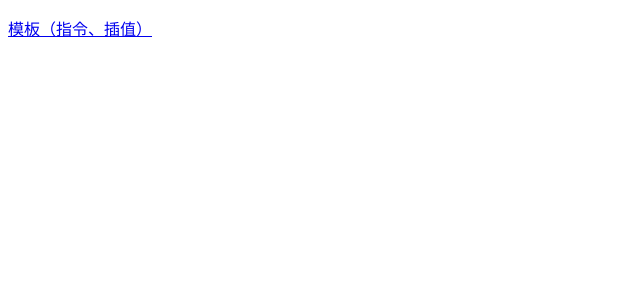
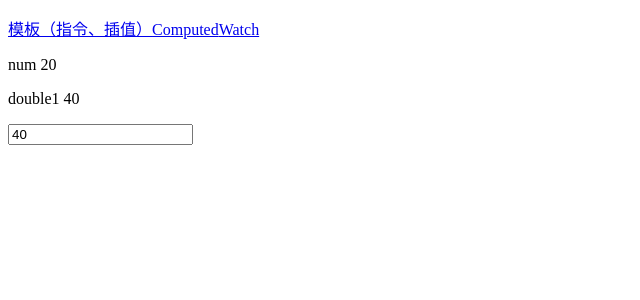
Before and after one commit to levid-gc/vue-playground, a Vue app: page /#/computed in a window 1280 px wide. Shown: the top 300 px of the page, without its empty margins (0-640 px from the left). Built offline with nearby package versions, Linux system fonts and the light colour scheme.

Commit message:
feat: add Computed and Watch pages

```diff
--- a/src/App.vue
+++ b/src/App.vue
@@ -2,6 +2,8 @@
   <div>
     <p>
       <router-link to="/template">模板（指令、插值）</router-link>
+      <router-link to="/computed">Computed</router-link>
+      <router-link to="/watch">Watch</router-link>
     </p>
     <router-view></router-view>
   </div>
--- /dev/null
+++ b/src/components/VComputed.vue
@@ -0,0 +1,30 @@
+<template>
+  <div>
+    <p>num {{ num }}</p>
+    <p>double1 {{ double1 }}</p>
+    <input type="text" v-model="double2" />
+  </div>
+</template>
+
+<script lang="ts">
+import { Vue, Component } from 'vue-property-decorator';
+
+@Component
+class VComputed extends Vue {
+  num = 20;
+
+  get double1() {
+    return this.num * 2;
+  }
+
+  get double2() {
+    return this.num * 2;
+  }
+
+  set double2(val) {
+    this.num = val / 2;
+  }
+}
+
+export default VComputed;
+</script>
--- a/src/components/Template.vue
+++ b/src/components/VTemplate.vue
@@ -15,7 +15,7 @@
 import { Vue, Component } from 'vue-property-decorator';
 
 @Component
-class Template extends Vue {
+class VTemplate extends Vue {
   message = 'hello vue';
 
   flag = true;
@@ -25,5 +25,5 @@ class Template extends Vue {
   rawHtml = '指令——原始 html <b>加粗</b> <i>斜体</i>';
 }
 
-export default Template;
+export default VTemplate;
 </script>
--- /dev/null
+++ b/src/components/VWatch.vue
@@ -0,0 +1,33 @@
+<template>
+  <div>
+    <input type="text" v-model="name" />
+    <input type="text" v-model="info.city" />
+  </div>
+</template>
+
+<script>
+import { Vue, Component, Watch } from 'vue-property-decorator';
+
+@Component
+class VWatch extends Vue {
+  name = 'vue';
+
+  info = {
+    city: '南京'
+  };
+
+  @Watch('name')
+  watchName(val, oldVal) {
+    // 可以正常拿到 oldVal 和 val
+    console.log('watch name', val, oldVal);
+  }
+
+  @Watch('info', { deep: true })
+  watchInfo(val, oldVal) {
+    // 引用类型，拿不到 oldVal，因为指针已指向新的 val 值
+    console.log('watch info', val, oldVal);
+  }
+}
+
+export default VWatch;
+</script>
--- a/src/main.ts
+++ b/src/main.ts
@@ -2,7 +2,7 @@ import Vue from 'vue';
 import VueRouter from 'vue-router';
 import App from './App.vue';
 
-import { routes } from './routes';
+import routes from './routes';
 
 Vue.config.productionTip = false;
 Vue.use(VueRouter);
```
Also changed, not shown: src/routes.ts (+9 -3 lines), .eslintrc.js, 1 other file (tests, documents, lock files or other folders).
